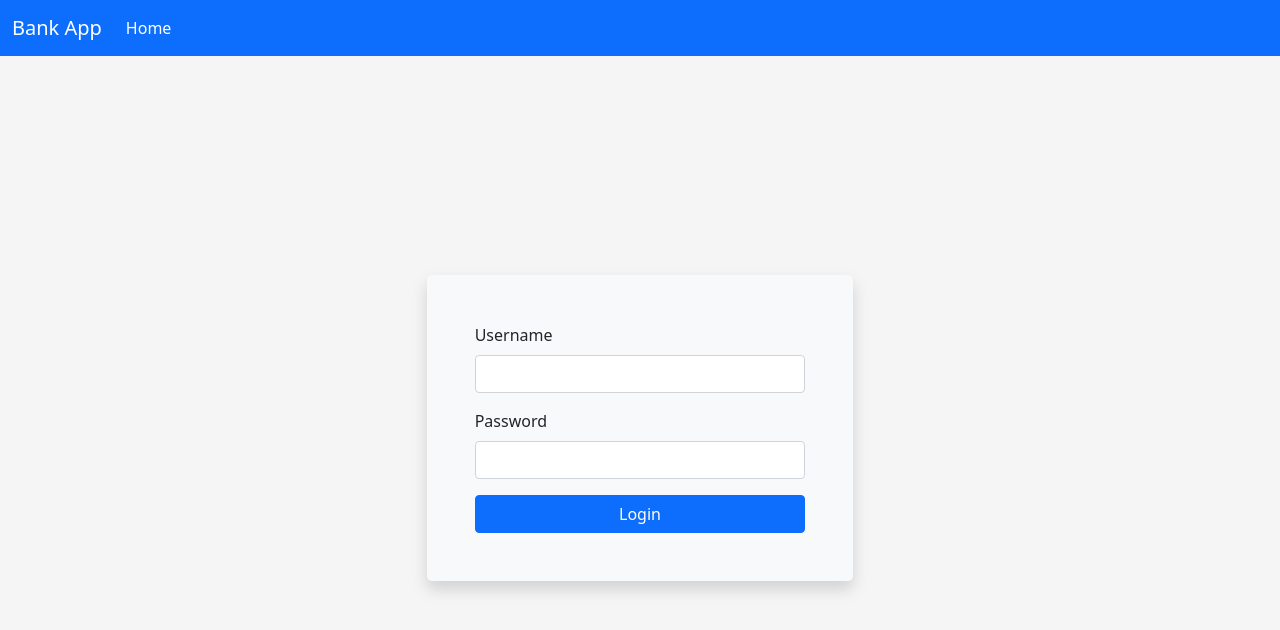
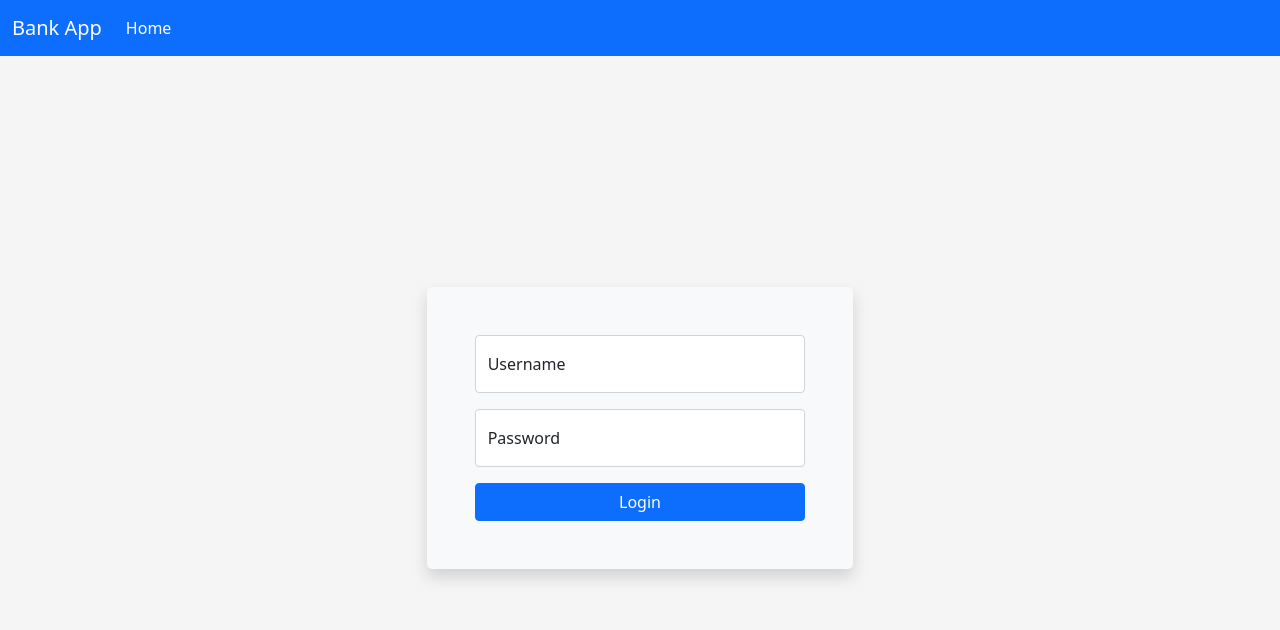
Before and after one commit to Lavertis/bank-app-pcafe-frontend, a React (Create React App) app: page / in a window 1280 px wide. Shown: the top 630 px of the page. Built offline with nearby package versions, Linux system fonts and the light colour scheme.

Commit message:
feat: add floating labels and validation on login screen

```diff
--- a/src/components/Auth/Login.tsx
+++ b/src/components/Auth/Login.tsx
@@ -1,11 +1,16 @@
 import React, {FC, useContext, useState} from 'react';
-import {Alert, Button, Col, Form} from "react-bootstrap";
+import {Alert, Button, Col, FloatingLabel, Form} from "react-bootstrap";
 import {useFormik} from "formik";
 import {useNavigate} from "react-router-dom";
 import {AxiosError, AxiosResponse} from "axios";
 import {TokenContext} from "../../App";
 import useAxios from "../../hooks/useAxios";
+import * as yup from "yup";
 
+const loginValidationSchema = yup.object().shape({
+    userName: yup.string().required().label('Username'),
+    password: yup.string().required().label('Password')
+});
 
 interface LoginProps {
     redirectTo: string;
@@ -22,6 +27,7 @@ const Login: FC<LoginProps> = ({redirectTo}) => {
             userName: '',
             password: ''
         },
+        validationSchema: loginValidationSchema,
         onSubmit: values => {
             axios.post("auth/authenticate", values)
                 .then((response: AxiosResponse) => {
@@ -43,28 +49,28 @@ const Login: FC<LoginProps> = ({redirectTo}) => {
         <Col xs={11} sm={8} md={6} lg={5} xl={4} xxl={3} className="mx-auto my-auto bg-light rounded-3 p-5 shadow">
             {error && <Alert variant="danger" className="text-center">{error}</Alert>}
             <Form onSubmit={formik.handleSubmit}>
-                <Form.Group className="mb-3">
-                    <Form.Label htmlFor="inputUsername">Username</Form.Label>
+                <FloatingLabel controlId="inputUserName" label="Username" className="mb-3">
                     <Form.Control
                         type="text"
                         name="userName"
-                        id="inputUsername"
+                        placeholder="Username"
                         onChange={formik.handleChange}
                         value={formik.values.userName}
-                        required
+                        isInvalid={formik.touched.userName && !!formik.errors.userName}
                     />
-                </Form.Group>
-                <Form.Group className="mb-3">
-                    <Form.Label htmlFor="inputPassword">Password</Form.Label>
+                    <Form.Control.Feedback type="invalid">{formik.errors.userName}</Form.Control.Feedback>
+                </FloatingLabel>
+                <FloatingLabel controlId="inputPassword" label="Password" className="mb-3">
                     <Form.Control
                         type="password"
                         name="password"
-                        id="inputPassword"
+                        placeholder="Password"
                         onChange={formik.handleChange}
                         value={formik.values.password}
-                        required
+                        isInvalid={formik.touched.password && !!formik.errors.password}
                     />
-                </Form.Group>
+                    <Form.Control.Feedback type="invalid">{formik.errors.password}</Form.Control.Feedback>
+                </FloatingLabel>
                 <Form.Group className="d-grid">
                     <Button type="submit" variant="primary">Login</Button>
                 </Form.Group>
```
